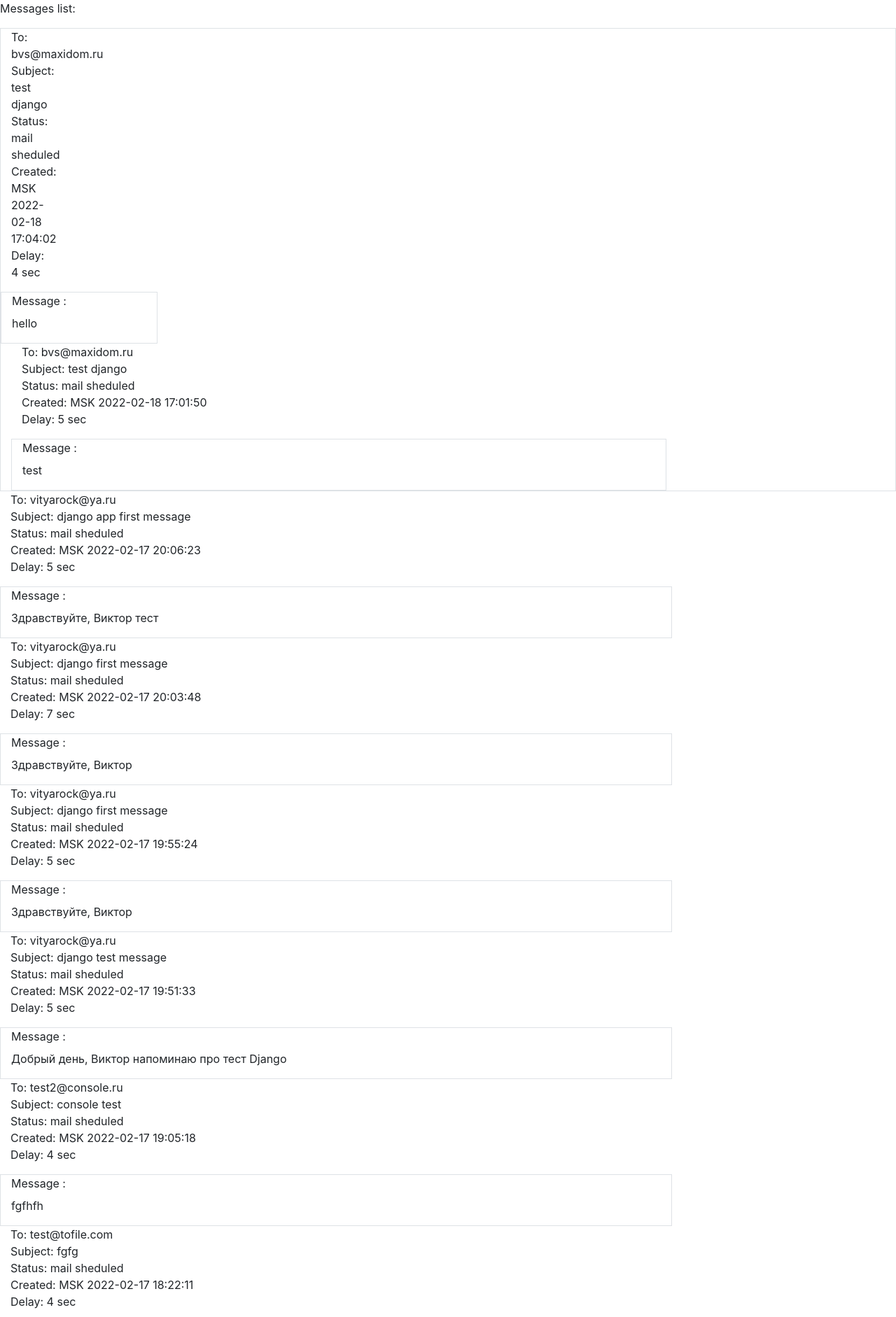
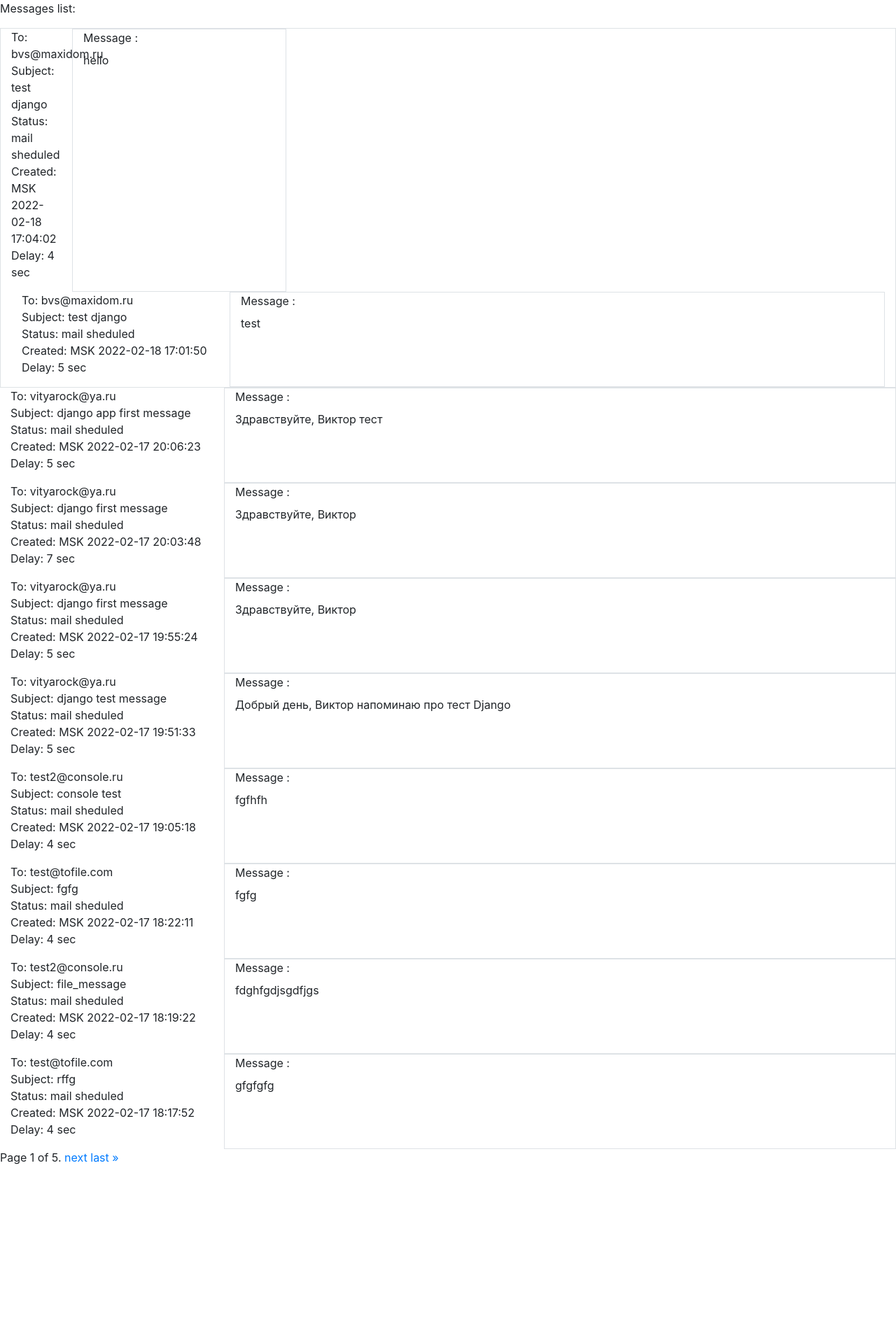
Before and after one commit to vityarock/pws_e2, a Django app: page / in a window 1280 px wide. Shown: the part 56-1938 px from the top of the page at 70% size. After the commit the page ends 1720 px from the top, so only its background shows below. Run offline with Django 4.2, Linux system fonts and the light colour scheme; data comes from the database, SQL or seed files in the repository; some libraries are stand-ins or nearby versions.

Commit message:
TODO update8

```diff
--- a/templates/mail_list.html
+++ b/templates/mail_list.html
@@ -11,7 +11,7 @@
   <div class="row">
 
 {% for email in object_list %}
-  	<div class="border-dark  rounded">
+  	<div class="border-dark  rounded d-flex flex-row">
 	  	<div class="col-3 border-dark">
 	       <p>To:  {{ email.receiver }} <br>
 	          Subject: {{ email.subject }} <br>
```
